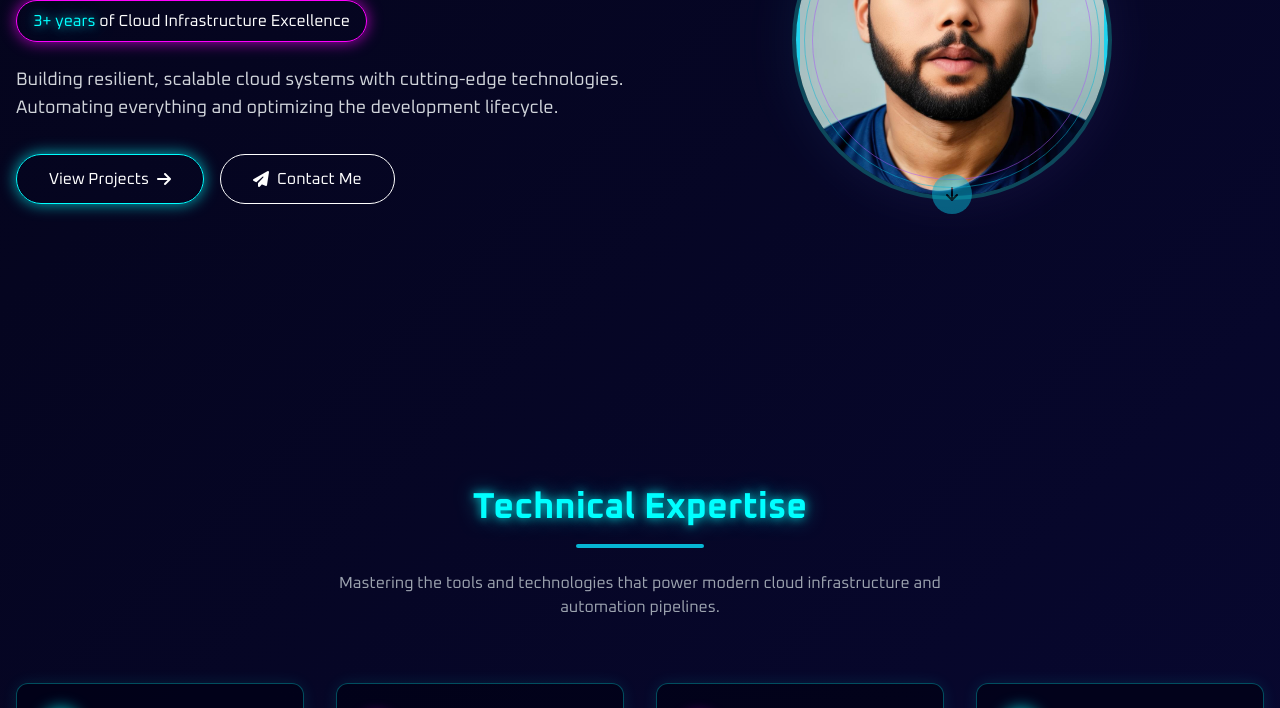
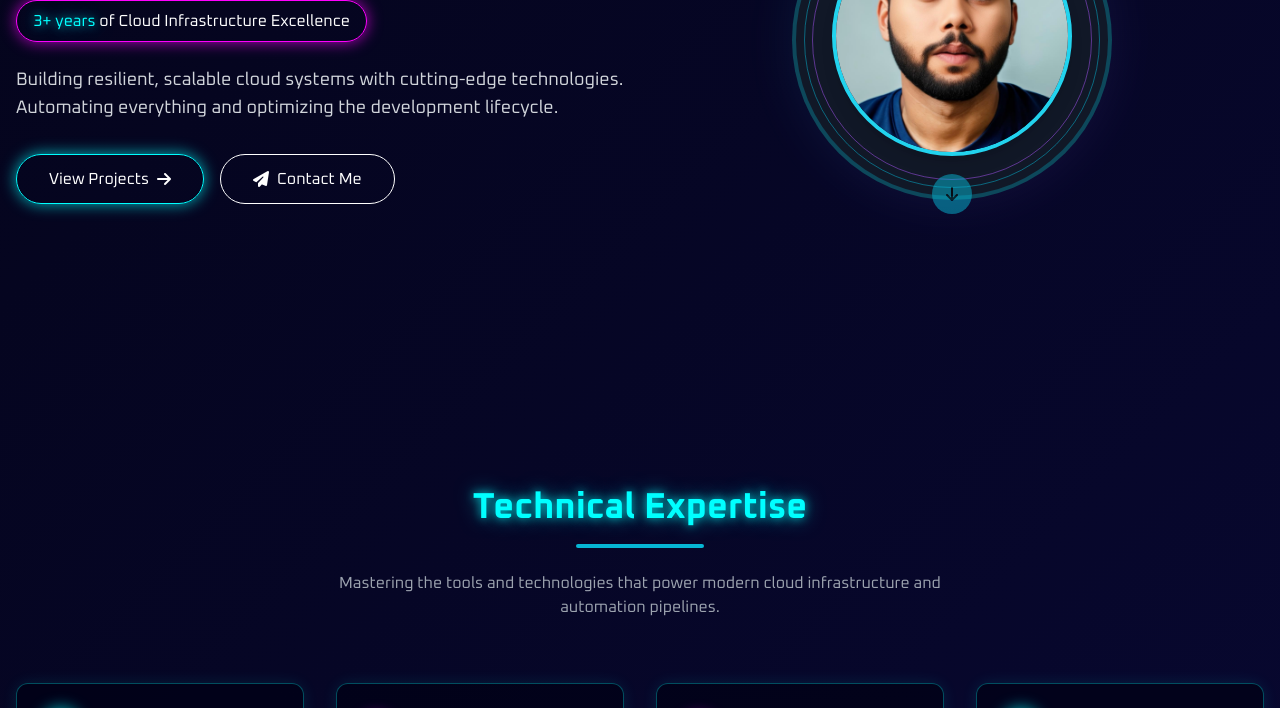
Before and after one commit to Talha-Javaid/talhajavaid, a plain HTML site: page index.html in a window 1280 px wide. Shown: the part 392-1100 px from the top of the page. Drawn offline with nearby package versions, Linux system fonts and the light colour scheme.

Commit message:
Update index.html

```diff
--- a/index.html
+++ b/index.html
@@ -196,7 +196,7 @@
                     <div class="relative w-full h-full bg-gray-900 rounded-full overflow-hidden border-4 border-cyan-500/30">
                         <div class="absolute inset-0 flex items-center justify-center">
                             <div class="text-center">
-                                <img src="./talha.jpeg" alt="Profile" class="w-61 h-61 rounded-full object-cover border-4 border-cyan-400 shadow-lg mx-auto mb-2" />
+                                <img src="./talha.jpeg" alt="Profile" class="w-60 h-60 rounded-full object-cover border-4 border-cyan-400 shadow-lg mx-auto mb-2" />
                                 <!-- <div class="neon-text-pink text-xl font-bold">Infrastructure</div>
                                 <div class="neon-text-cyan">DevOps</div> -->
                             </div>
```
